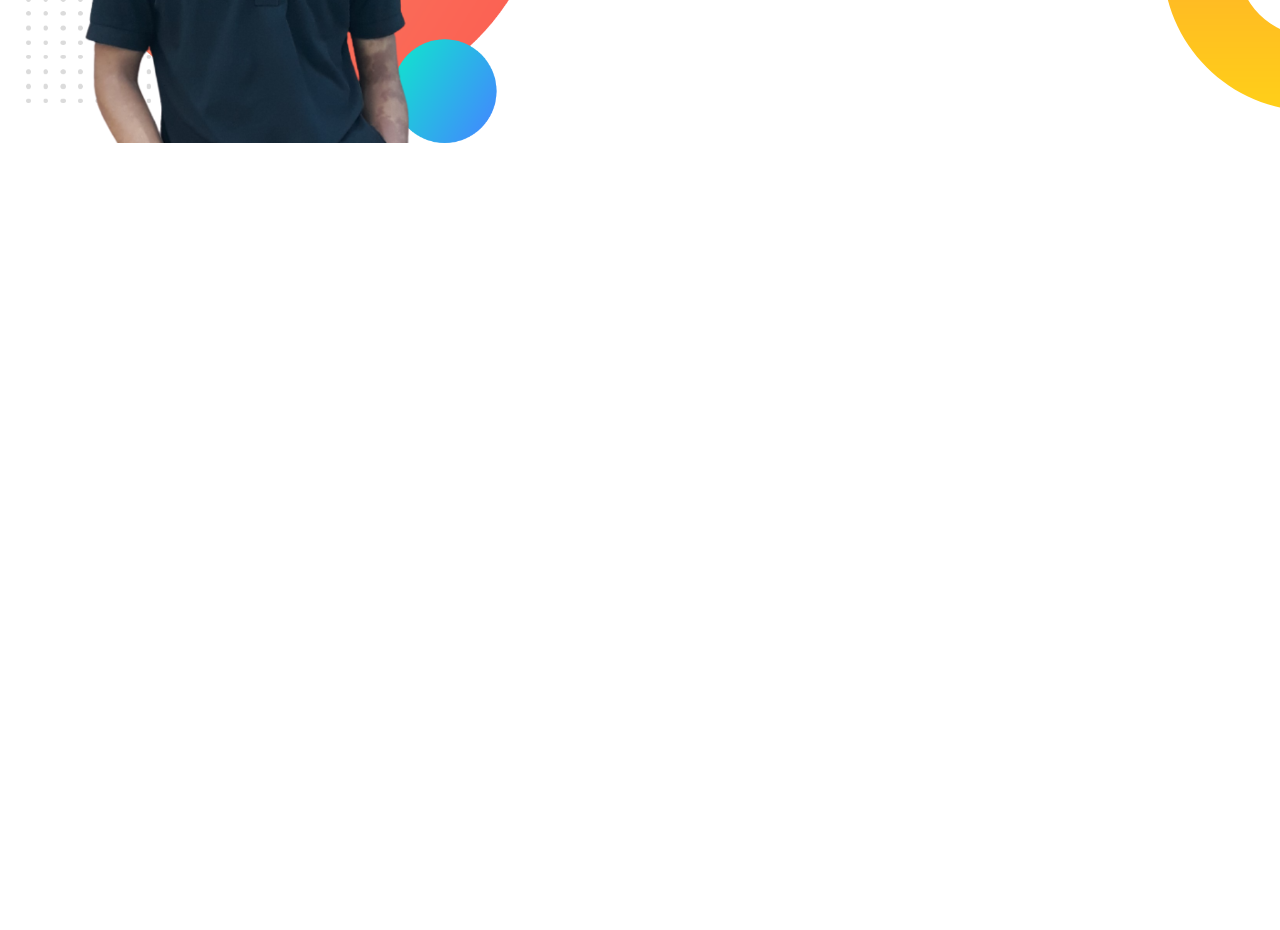
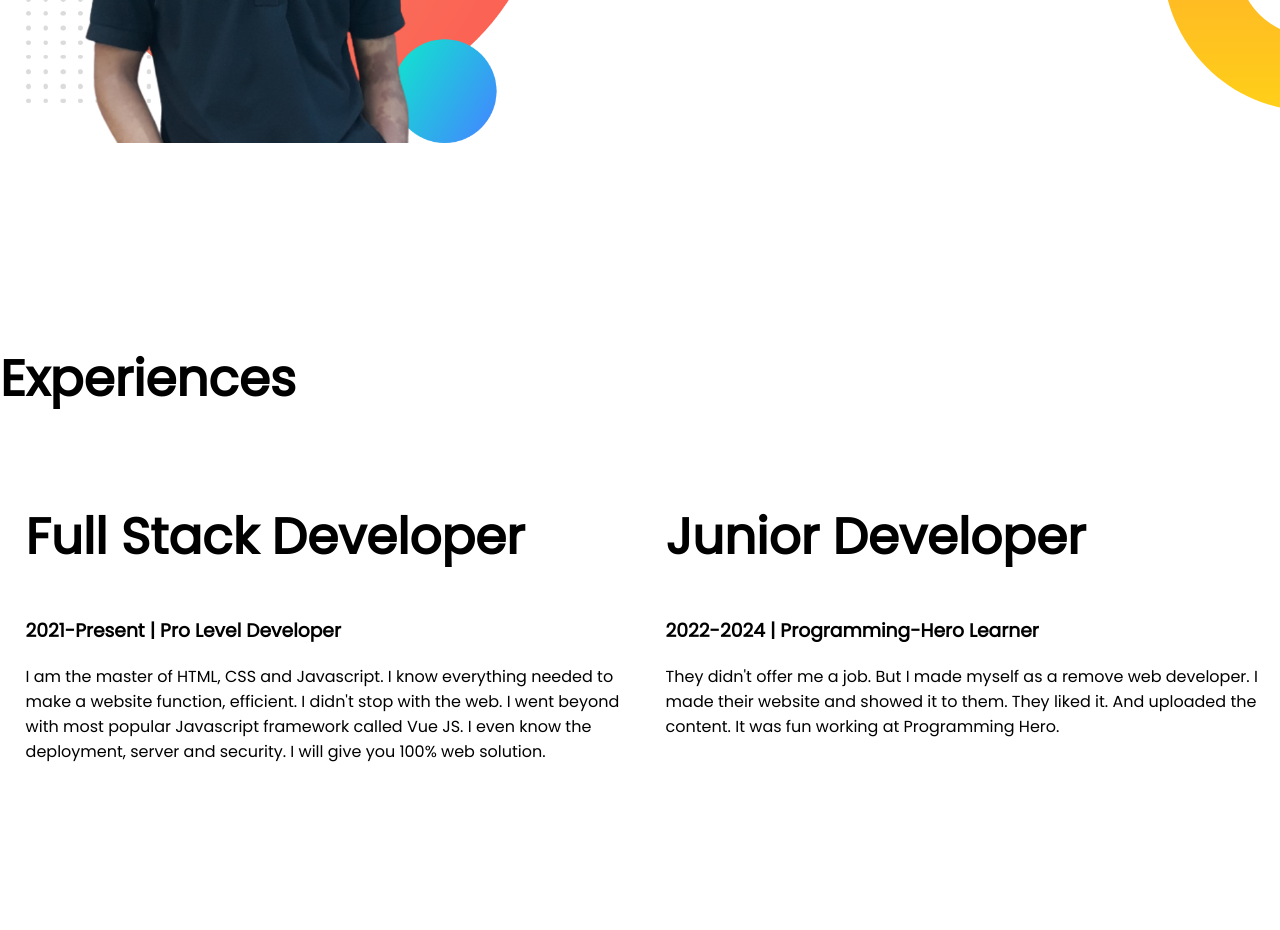
Before and after one commit to SumonsNote/module-04-portfolio, a plain HTML site: page index.html in a window 1280 px wide. Shown: the part 1034-1964 px from the top of the page. Before the commit the page ends 1334 px from the top, so only its background shows below. Drawn offline with Linux system fonts and the light colour scheme.

Commit message:
experiences

```diff
--- a/index.html
+++ b/index.html
@@ -14,7 +14,7 @@
 </head>
 
 <body>
-    <section class="top-banner">
+    <section class="top-banner flexible-container">
         <div class="half-width">
             <h1>Welcome To</h1>
             <h1><span class="orange-color">Sumon H. Shohan</span> World!</h1>
@@ -26,7 +26,7 @@
             <img src="images/my-bg02.png" alt="">
         </div>
     </section>
-    <section class="dream-big">
+    <section class="dream-big flexible-container">
         <div class="half-width">
             <img src="images/my-bg1.png" alt="">
         </div>
@@ -37,6 +37,21 @@
             <a class="link-button" target="_blank" href="https://www.linkedin.com/in/sumonsnote/">DOWNLOAD RESUME</a>
         </div>
     </section>
+    <section class="experieces">
+        <h1>Experiences</h1>
+        <div class="flexible-container">
+            <div class="half-width">
+                <h1>Full Stack Developer</h1>
+                <h3>2021-Present | Pro Level Developer</h3>
+                <p>I am the master of HTML, CSS and Javascript. I know everything needed to make a website function, efficient. I didn't stop with the web. I went beyond with most popular Javascript framework called Vue JS. I even know the deployment, server and security. I will give you 100% web solution.</p>
+            </div>
+            <div class="half-width">
+                <h1>Junior Developer</h1>
+                <h3>2022-2024 | Programming-Hero Learner</h3>
+                <p>They didn't offer me a job. But I made myself as a remove web developer. I made their website and showed it to them. They liked it. And uploaded the content. It was fun working at Programming Hero.</p>
+            </div>
+        </div>
+    </section>
 </body>
 
 </html>
--- a/style.css
+++ b/style.css
@@ -8,7 +8,7 @@ h1 {
 .orange-color {
   color: orange;
 }
-section {
+.flexible-container {
   display: flex;
   padding-bottom: 150px;
 }
```
